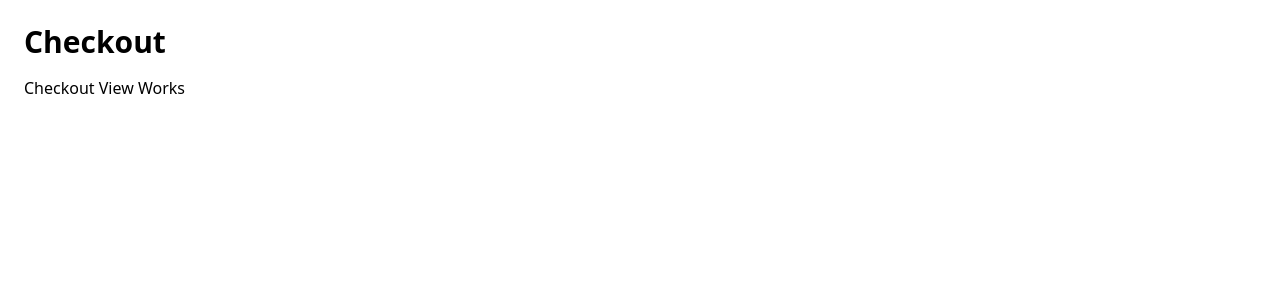
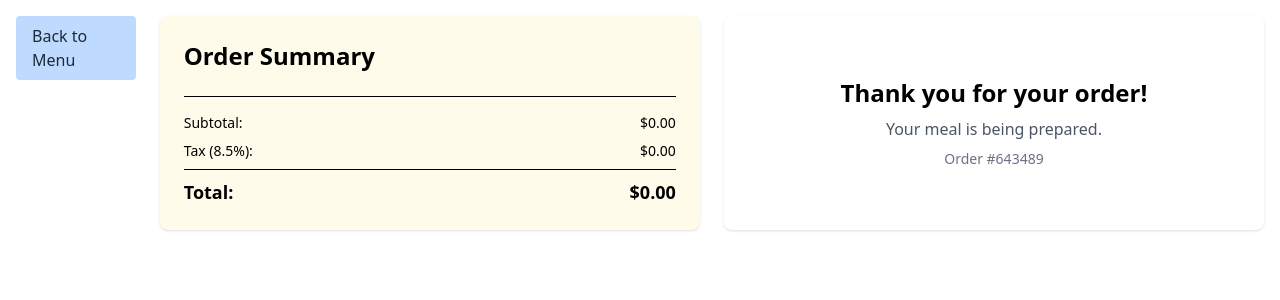
Before and after one commit to tlaze/pos-project, a Vue app: page /checkout in a window 1280 px wide. Shown: the top 300 px of the page. Built offline with nearby package versions, Linux system fonts and the light colour scheme.

Commit message:
upadted checkout page with order summary and back to menu button

```diff
--- a/src/views/CheckoutView.vue
+++ b/src/views/CheckoutView.vue
@@ -1,6 +1,63 @@
 <template>
-  <div class="p-6">
-    <h1 class="text-3xl font-bold mb-4">Checkout</h1>
-    Checkout View Works
+  <div class="flex flex-col md:flex-row p-4 gap-6">
+    <router-link
+      to="/"
+      class="inline-block bg-blue-200 text-gray-800 px-4 py-2 rounded hover:bg-blue-300 transition self-start"
+    >
+      Back to Menu
+    </router-link>
+    <!-- Order Summary -->
+  <section class="md:w-1/2 bg-amber-50 rounded-lg p-6 shadow">
+    <h2 class="text-2xl font-bold mb-4">Order Summary</h2>
+
+    <ul class="divide-y divide-gray-200">
+      <li
+        v-for="item in cart.items"
+        :key="item.id"
+        class="flex justify-between py-2"
+      >
+        <span>{{ item.name }}</span>
+        <span>${{ item.price.toFixed(2) }}</span>
+      </li>
+    </ul>
+
+    <div class="mt-6 space-y-2 border-t pt-4 text-sm">
+      <div class="flex justify-between">
+        <span>Subtotal:</span>
+        <span>${{ subtotal.toFixed(2) }}</span>
+      </div>
+      <div class="flex justify-between">
+        <span>Tax (8.5%):</span>
+        <span>${{ tax.toFixed(2) }}</span>
+      </div>
+      <div class="flex justify-between font-semibold text-lg border-t pt-2">
+        <span>Total:</span>
+        <span>${{ total.toFixed(2) }}</span>
+      </div>
+    </div>
+  </section>
+
+    <!-- Confirmation Section -->
+    <section class="md:w-1/2 bg-white rounded-lg p-6 shadow text-center flex flex-col items-center justify-center">
+      <h2 class="text-2xl font-bold mb-2">Thank you for your order!</h2>
+      <p class="text-gray-600 mb-2">Your meal is being prepared.</p>
+      <p class="text-sm text-gray-500">Order #{{ orderId }}</p>
+    </section>
   </div>
 </template>
+
+<script setup>
+import { useCartStore } from '../stores/cartStore'
+import { ref, computed } from 'vue'
+
+const cart = useCartStore()
+
+const subtotal = computed(() =>
+  cart.items.reduce((sum, item) => sum + item.price, 0)
+)
+const tax = computed(() => subtotal.value * 0.085)
+const total = computed(() => subtotal.value + tax.value)
+
+const orderId = ref(Math.floor(100000 + Math.random() * 900000))
+
+</script>
```
